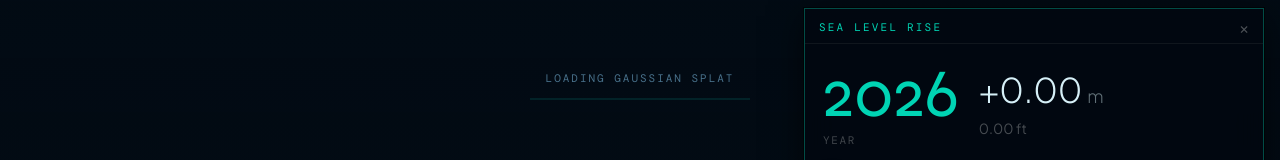
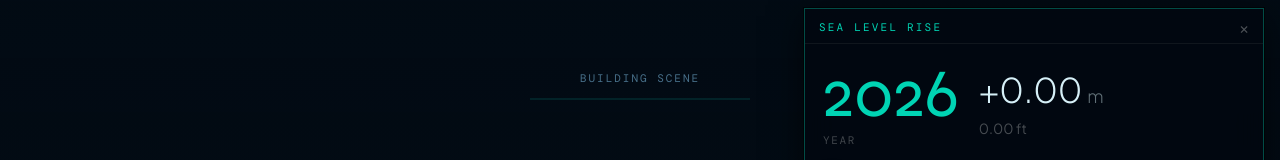
Before and after one commit to TheOutcastVirus/datahacks-2026, a Next.js app in the folder frontend/: page /locations/annaberg in a window 1280 px wide. Shown: the part 315-475 px from the top of the page. Built offline with nearby package versions, Linux system fonts and the light colour scheme; no server answers; a web font is replaced by a local one.

Commit message:
Loading dialogue for rendering splats

```diff
--- a/frontend/components/SplatViewer.tsx
+++ b/frontend/components/SplatViewer.tsx
@@ -1414,6 +1414,11 @@ const SplatViewer = forwardRef<ViewerCommandApi, SplatViewerProps>(function Spla
       zoomInitialized.current = false;
       setIframeLoading(true);
       setLoadProgress(null);
+      // Reset the scene-ready flag inside the iframe so it fires again on next load
+      try {
+        const win = iframeRef.current?.contentWindow as (Window & { __sceneReadySent?: boolean }) | null;
+        if (win) win.__sceneReadySent = false;
+      } catch { /* cross-origin guard */ }
     }
   }, [splatUrl, usePlyRenderer]);
 
@@ -1421,9 +1426,9 @@ const SplatViewer = forwardRef<ViewerCommandApi, SplatViewerProps>(function Spla
     const handler = (e: MessageEvent) => {
       if (e.data?.type === 'splat-download-progress') {
         setLoadProgress({ loaded: e.data.loaded, total: e.data.total });
-        if (e.data.loaded >= e.data.total && e.data.total > 0) {
-          setIframeLoading(false);
-        }
+      }
+      if (e.data?.type === 'splat-scene-ready') {
+        setIframeLoading(false);
       }
       if (e.data?.type === 'splat-camera-pos') {
         setCamPos({ x: e.data.x, y: e.data.y, z: e.data.z });
@@ -1858,7 +1863,13 @@ const SplatViewer = forwardRef<ViewerCommandApi, SplatViewerProps>(function Spla
             background: 'linear-gradient(180deg, rgba(2,10,18,0.2), rgba(2,10,18,0.85))',
           }}
         >
-          <div>Loading {usePlyRenderer ? 'PLY scene' : 'Gaussian splat'}</div>
+          <div>
+            {usePlyRenderer
+              ? 'Loading PLY scene'
+              : (loadProgress && loadProgress.loaded < loadProgress.total)
+                ? 'Downloading scene'
+                : 'Building scene'}
+          </div>
           <div style={{ width: 220, height: 2, background: 'rgba(0,212,180,0.12)', position: 'relative', overflow: 'hidden' }}>
             {loadProgress && loadProgress.total > 0 ? (
               <div style={{
--- a/frontend/public/splat/main.js
+++ b/frontend/public/splat/main.js
@@ -1535,6 +1535,10 @@ async function main() {
         avgFps = avgFps * 0.9 + currentFps * 0.1;
 
         if (vertexCount > 0) {
+            if (!window.__sceneReadySent) {
+                window.__sceneReadySent = true;
+                window.parent.postMessage({ type: 'splat-scene-ready' }, '*');
+            }
             document.getElementById("spinner").style.display = "none";
             const baselineZ = (window.__debugWater?.baselineOverride != null)
                 ? window.__debugWater.baselineOverride
```
